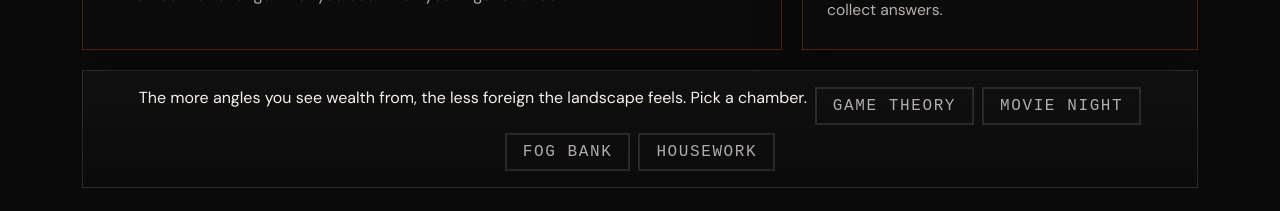
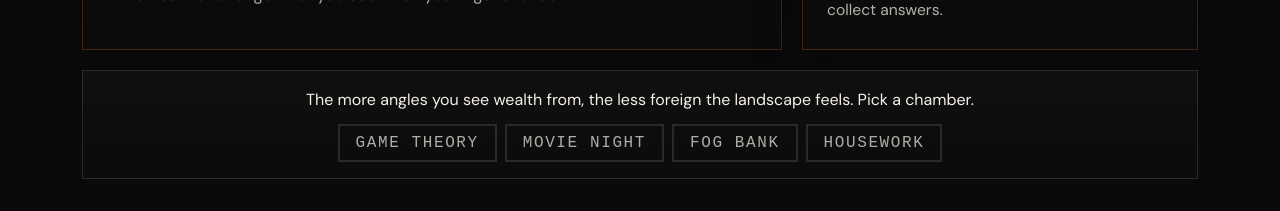
Before and after one commit to jvgiv/ffcpreview, a Next.js app: page /thoughtgallery in a window 1280 px wide. Shown: the part 741-952 px from the top of the page. Built offline with nearby package versions, Linux system fonts and the light colour scheme; no server answers.

Commit message:
cosmetic fix for buttons on thought gallery

```diff
--- a/src/app/(content)/thoughtgallery/page.js
+++ b/src/app/(content)/thoughtgallery/page.js
@@ -99,6 +99,7 @@ export default function ThoughtGallery() {
           The more angles you see wealth from, the less foreign the landscape
           feels. Pick a chamber.
         </p>
+        <div className={styles.navButtonRow}>
           {galleries.map((gal, index) => (
             <button
               key={index}
@@ -108,6 +109,7 @@ export default function ThoughtGallery() {
               {gal.title}
             </button>
           ))}
+        </div>
       </nav>
 
       {gallery === -1 ? null : (<section
--- a/src/app/(content)/thoughtgallery/page.module.css
+++ b/src/app/(content)/thoughtgallery/page.module.css
@@ -212,12 +212,23 @@
     rgba(12, 12, 12, 0.92);
   backdrop-filter: blur(10px);
   display: flex;
-  gap: 0.5rem;
+  flex-direction: column;
+  align-items: center;
+  gap: 0.75rem;
+}
+
+.navTitle {
+  margin: 0;
+  line-height: 1.6;
+  text-align: center;
+}
+
+.navButtonRow {
+  display: flex;
   flex-wrap: wrap;
   justify-content: center;
+  gap: 0.5rem;
 }
-
-
 
 .navButton {
   padding: 0.5rem 1rem;
```
Also changed, not shown: src/lib/FavoriteCheckbox.js (added). Lines whose indentation alone changed are shown as unchanged.
